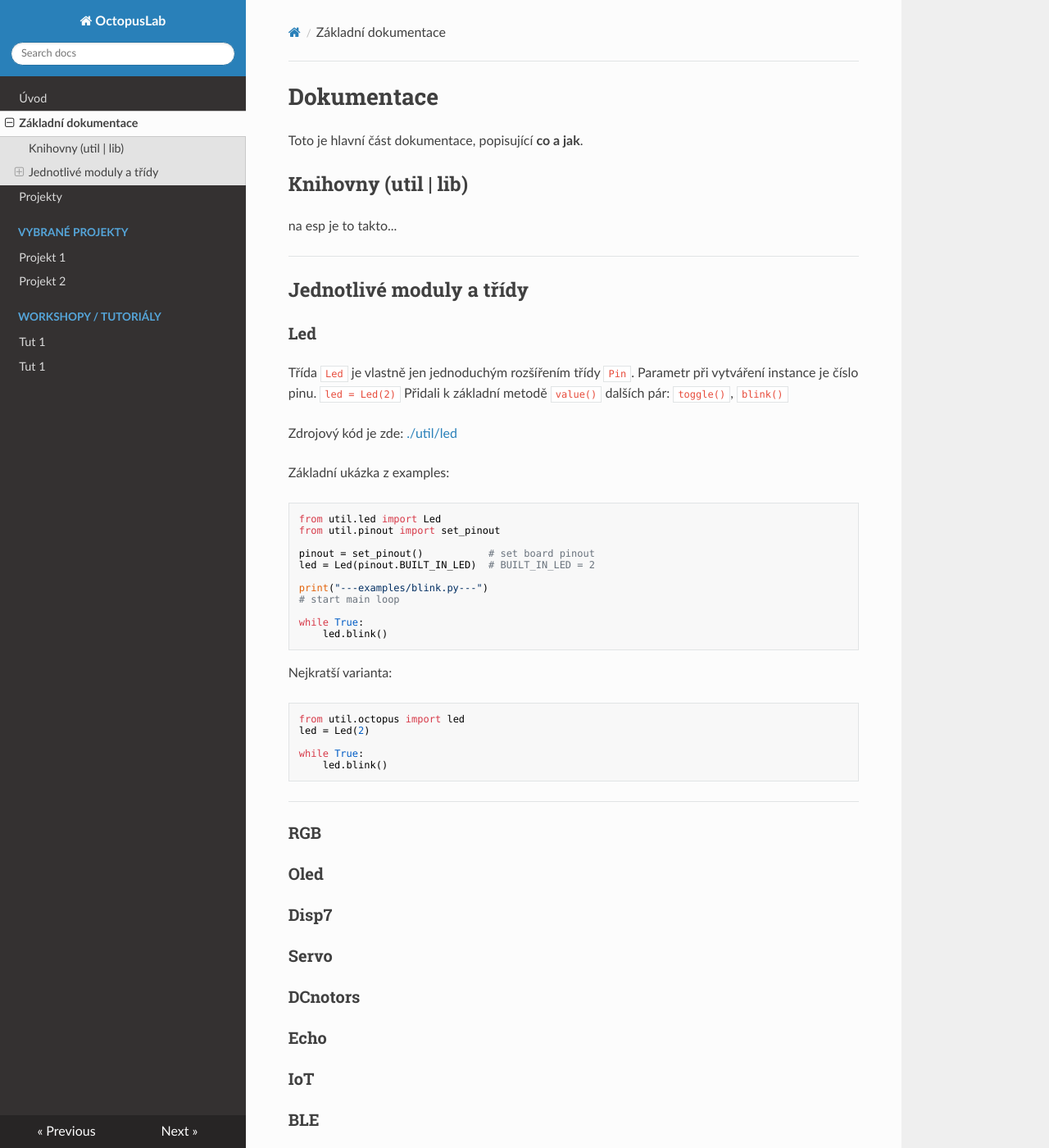
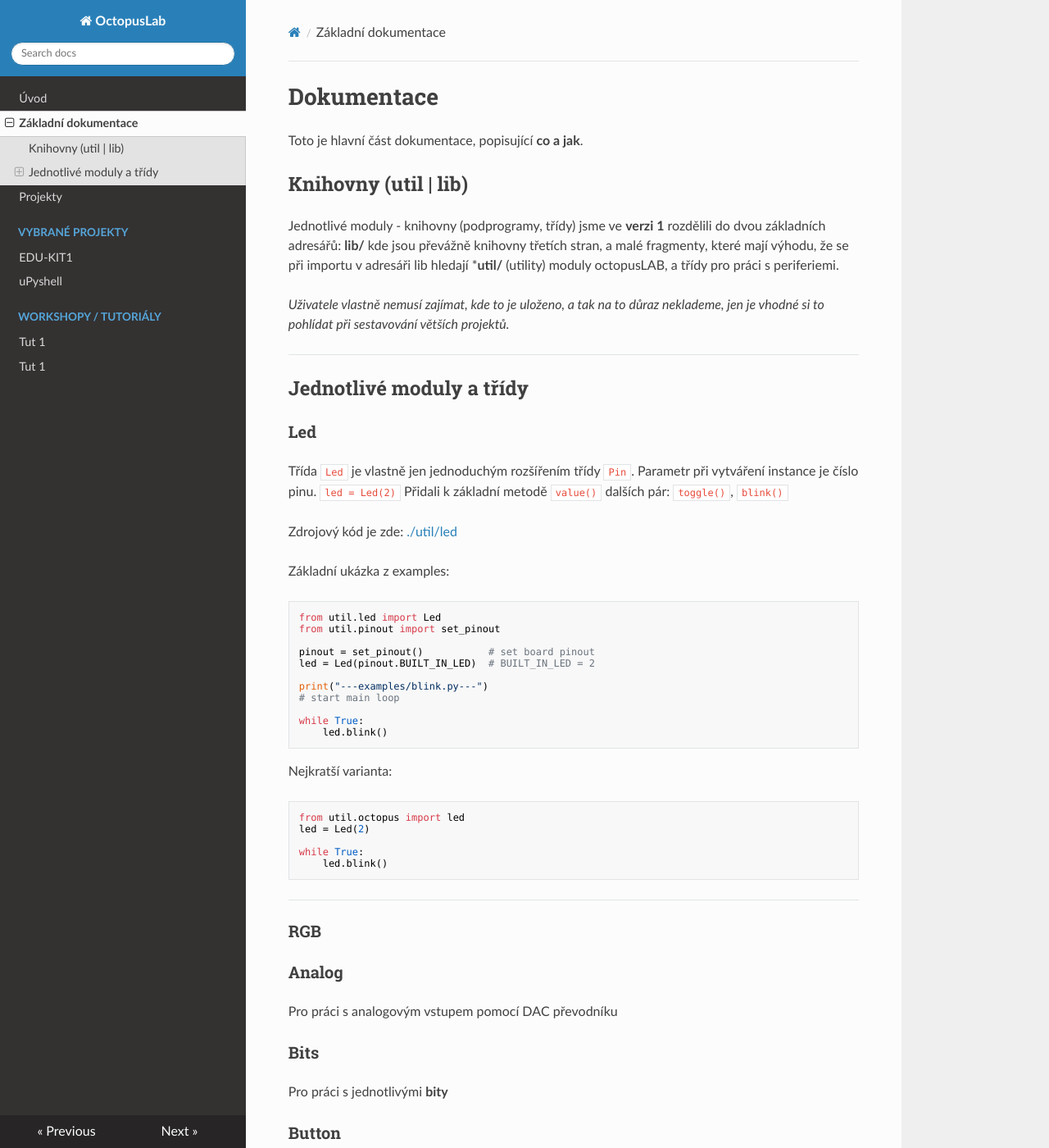
Before and after one commit to octopuslab-cz/docs_octopuslab_cz, an MkDocs documentation site: the page built from docs/basicdoc.md, in a window 1280 px wide and 1400 px high. Shown: the whole window at 82% size. Built offline with MkDocs 1.6.1, drawn with Linux system fonts in a browser that asks for light colours; nearby versions of some CDN libraries; some of the changed text lies outside the part shown.

Commit message:
add upyshel and edukit

```diff
--- a/docs/basicdoc.md
+++ b/docs/basicdoc.md
@@ -4,7 +4,11 @@ Toto je hlavní část dokumentace, popisující **co a jak**.
 
 ## Knihovny (util | lib)
 
-na esp je to takto...
+Jednotlivé moduly - knihovny (podprogramy, třídy) jsme ve **verzi 1** rozdělili do dvou základních adresářů:
+**lib/** kde jsou převážně knihovny třetích stran, a malé fragmenty, které mají výhodu, že se při importu v adresáři lib hledají
+***util/** (utility) moduly octopusLAB, a třídy pro práci s periferiemi.
+
+*Uživatele vlastně nemusí zajímat, kde to je uloženo, a tak na to důraz neklademe, jen je vhodné si to pohlídat při sestavování větších projektů.*
 
 ---
 ## Jednotlivé moduly a třídy
@@ -47,17 +51,30 @@ while True:
 
 ### RGB
 
+### Analog
+Pro práci s analogovým vstupem pomocí DAC převodníku
+
+### Bits
+Pro práci s jednotlivými **bity**
+
+### Button
+Pro práci s tlačítky
+
 ### Oled
 
 ### Disp7
 
 ### Servo
 
-### DCnotors
+### DC Motors
 
 ### Echo
 
 ### IoT
+
+### Database
+
+### MQTT
 
 ### BLE
 ---
--- a/mkdocs.yml
+++ b/mkdocs.yml
@@ -4,8 +4,8 @@ nav:
   - Základní dokumentace: basicdoc.md
   - Projekty: projects.md
   - 'Vybrané projekty':
-      - 'Projekt 1': project1.md
-      - 'Projekt 2': project2.md
+      - 'EDU-KIT1': p-edukit1.md
+      - 'uPyshell': p-shell.md
   - 'Workshopy / tutoriály':
       - 'Tut 1': tut1.md
       - 'Tut 1': tut1.md
```
Also changed, not shown: docs/p-edukit1.md (added, +11 -0 lines), docs/project2.md (+17 -2 lines).
